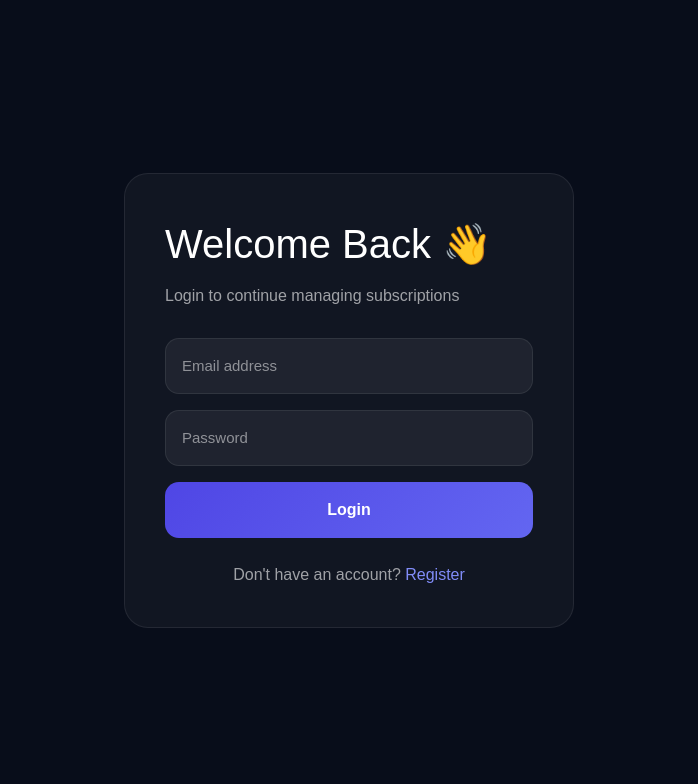
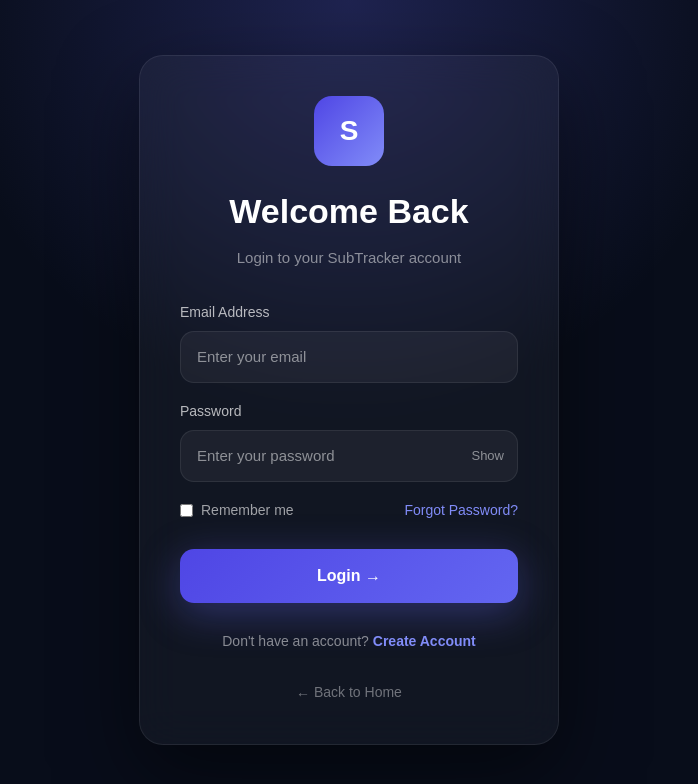
Before and after one commit to codewithabhi101/subtracker, a Next.js app in the folder frontend/: page /login in a window 1280 px wide. Shown: the top 784 px of the page, without its empty margins (291-989 px from the left). Built offline with nearby package versions, Linux system fonts and the light colour scheme.

Commit message:
redesign login and landing page

```diff
--- a/frontend/src/app/login/page.tsx
+++ b/frontend/src/app/login/page.tsx
@@ -1,24 +1,241 @@
 'use client';
 
 import Link from 'next/link';
+import { useState } from 'react';
 
 export default function LoginPage() {
+  const [showPassword, setShowPassword] = useState(false);
+
   return (
-    <div className="authPage">
-      <div className="authCard">
-        <h1>Welcome Back 👋</h1>
-        <p>Login to continue managing subscriptions</p>
+    <div
+      style={{
+        minHeight: '100vh',
+        background:
+          'radial-gradient(circle at top, rgba(99,102,241,0.25), transparent 40%), #080d1a',
+        display: 'flex',
+        alignItems: 'center',
+        justifyContent: 'center',
+        padding: '30px',
+        fontFamily: 'DM Sans, sans-serif',
+      }}
+    >
+      <div
+        style={{
+          width: '100%',
+          maxWidth: '420px',
+          background: 'rgba(255,255,255,0.04)',
+          border: '1px solid rgba(255,255,255,0.08)',
+          borderRadius: '24px',
+          padding: '40px',
+          backdropFilter: 'blur(20px)',
+          boxShadow: '0 30px 80px rgba(0,0,0,0.5)',
+        }}
+      >
+        <div style={{ textAlign: 'center', marginBottom: '32px' }}>
+          <div
+            style={{
+              width: '70px',
+              height: '70px',
+              margin: '0 auto 20px',
+              borderRadius: '18px',
+              background: 'linear-gradient(135deg,#4f46e5,#818cf8)',
+              display: 'flex',
+              alignItems: 'center',
+              justifyContent: 'center',
+              fontSize: '28px',
+              fontWeight: '800',
+            }}
+          >
+            S
+          </div>
 
-        <form className="authForm">
-          <input type="email" placeholder="Email address" />
-          <input type="password" placeholder="Password" />
+          <h1
+            style={{
+              fontSize: '34px',
+              fontWeight: '800',
+              marginBottom: '10px',
+            }}
+          >
+            Welcome Back
+          </h1>
 
-          <button type="submit">Login</button>
+          <p
+            style={{
+              color: 'rgba(255,255,255,0.5)',
+              fontSize: '15px',
+            }}
+          >
+            Login to your SubTracker account
+          </p>
+        </div>
+
+        <form style={{ display: 'flex', flexDirection: 'column', gap: '18px' }}>
+          <div>
+            <label
+              style={{
+                display: 'block',
+                marginBottom: '8px',
+                fontSize: '14px',
+                color: 'rgba(255,255,255,0.7)',
+              }}
+            >
+              Email Address
+            </label>
+
+            <input
+              type="email"
+              placeholder="Enter your email"
+              style={{
+                width: '100%',
+                height: '52px',
+                borderRadius: '14px',
+                border: '1px solid rgba(255,255,255,0.08)',
+                background: 'rgba(255,255,255,0.05)',
+                padding: '0 16px',
+                color: '#fff',
+                fontSize: '15px',
+                outline: 'none',
+              }}
+            />
+          </div>
+
+          <div>
+            <label
+              style={{
+                display: 'block',
+                marginBottom: '8px',
+                fontSize: '14px',
+                color: 'rgba(255,255,255,0.7)',
+              }}
+            >
+              Password
+            </label>
+
+            <div style={{ position: 'relative' }}>
+              <input
+                type={showPassword ? 'text' : 'password'}
+                placeholder="Enter your password"
+                style={{
+                  width: '100%',
+                  height: '52px',
+                  borderRadius: '14px',
+                  border: '1px solid rgba(255,255,255,0.08)',
+                  background: 'rgba(255,255,255,0.05)',
+                  padding: '0 16px',
+                  color: '#fff',
+                  fontSize: '15px',
+                  outline: 'none',
+                }}
+              />
+
+              <button
+                type="button"
+                onClick={() => setShowPassword(!showPassword)}
+                style={{
+                  position: 'absolute',
+                  right: '14px',
+                  top: '50%',
+                  transform: 'translateY(-50%)',
+                  background: 'transparent',
+                  border: 'none',
+                  color: 'rgba(255,255,255,0.5)',
+                  cursor: 'pointer',
+                  fontSize: '13px',
+                }}
+              >
+                {showPassword ? 'Hide' : 'Show'}
+              </button>
+            </div>
+          </div>
+
+          <div
+            style={{
+              display: 'flex',
+              justifyContent: 'space-between',
+              alignItems: 'center',
+              fontSize: '14px',
+            }}
+          >
+            <label
+              style={{
+                display: 'flex',
+                alignItems: 'center',
+                gap: '8px',
+                color: 'rgba(255,255,255,0.6)',
+              }}
+            >
+              <input type="checkbox" />
+              Remember me
+            </label>
+
+            <a
+              href="#"
+              style={{
+                color: '#818cf8',
+                textDecoration: 'none',
+              }}
+            >
+              Forgot Password?
+            </a>
+          </div>
+
+          <button
+            type="submit"
+            style={{
+              width: '100%',
+              height: '54px',
+              borderRadius: '14px',
+              border: 'none',
+              background: 'linear-gradient(135deg,#4f46e5,#6366f1)',
+              color: '#fff',
+              fontSize: '16px',
+              fontWeight: '700',
+              cursor: 'pointer',
+              marginTop: '10px',
+              boxShadow: '0 10px 40px rgba(99,102,241,0.35)',
+            }}
+          >
+            Login →
+          </button>
         </form>
 
-        <div className="authBottom">
-          Don't have an account?
-          <Link href="/register"> Register</Link>
+        <div
+          style={{
+            marginTop: '28px',
+            textAlign: 'center',
+            color: 'rgba(255,255,255,0.5)',
+            fontSize: '14px',
+          }}
+        >
+          Don&apos;t have an account?{' '}
+          <Link
+            href="/register"
+            style={{
+              color: '#818cf8',
+              textDecoration: 'none',
+              fontWeight: '600',
+            }}
+          >
+            Create Account
+          </Link>
+        </div>
+
+        <div
+          style={{
+            marginTop: '28px',
+            textAlign: 'center',
+          }}
+        >
+          <Link
+            href="/"
+            style={{
+              color: 'rgba(255,255,255,0.4)',
+              textDecoration: 'none',
+              fontSize: '14px',
+            }}
+          >
+            ← Back to Home
+          </Link>
         </div>
       </div>
     </div>
--- a/frontend/src/app/register/page.tsx
+++ b/frontend/src/app/register/page.tsx
@@ -1,27 +1,183 @@
 'use client';
 
 import Link from 'next/link';
+import { useState } from 'react';
 
 export default function RegisterPage() {
+  const [showPassword, setShowPassword] = useState(false);
+
   return (
-    <div className="authPage">
-      <div className="authCard">
-        <h1>Create Account 🚀</h1>
-        <p>Start tracking your subscriptions today</p>
+    <div
+      style={{
+        minHeight: '100vh',
+        background:
+          'radial-gradient(circle at top, rgba(99,102,241,0.25), transparent 40%), #080d1a',
+        display: 'flex',
+        alignItems: 'center',
+        justifyContent: 'center',
+        padding: '30px',
+        fontFamily: 'DM Sans, sans-serif',
+      }}
+    >
+      <div
+        style={{
+          width: '100%',
+          maxWidth: '450px',
+          background: 'rgba(255,255,255,0.04)',
+          border: '1px solid rgba(255,255,255,0.08)',
+          borderRadius: '24px',
+          padding: '40px',
+          backdropFilter: 'blur(20px)',
+          boxShadow: '0 30px 80px rgba(0,0,0,0.5)',
+        }}
+      >
+        <div style={{ textAlign: 'center', marginBottom: '32px' }}>
+          <div
+            style={{
+              width: '70px',
+              height: '70px',
+              margin: '0 auto 20px',
+              borderRadius: '18px',
+              background: 'linear-gradient(135deg,#4f46e5,#818cf8)',
+              display: 'flex',
+              alignItems: 'center',
+              justifyContent: 'center',
+              fontSize: '28px',
+              fontWeight: '800',
+            }}
+          >
+            S
+          </div>
 
-        <form className="authForm">
-          <input type="text" placeholder="Full name" />
-          <input type="email" placeholder="Email address" />
-          <input type="password" placeholder="Password" />
+          <h1
+            style={{
+              fontSize: '34px',
+              fontWeight: '800',
+              marginBottom: '10px',
+            }}
+          >
+            Create Account
+          </h1>
 
-          <button type="submit">Create Account</button>
+          <p
+            style={{
+              color: 'rgba(255,255,255,0.5)',
+              fontSize: '15px',
+            }}
+          >
+            Start tracking subscriptions today
+          </p>
+        </div>
+
+        <form style={{ display: 'flex', flexDirection: 'column', gap: '18px' }}>
+          <input
+            type="text"
+            placeholder="Full Name"
+            style={inputStyle}
+          />
+
+          <input
+            type="email"
+            placeholder="Email Address"
+            style={inputStyle}
+          />
+
+          <div style={{ position: 'relative' }}>
+            <input
+              type={showPassword ? 'text' : 'password'}
+              placeholder="Password"
+              style={inputStyle}
+            />
+
+            <button
+              type="button"
+              onClick={() => setShowPassword(!showPassword)}
+              style={{
+                position: 'absolute',
+                right: '14px',
+                top: '50%',
+                transform: 'translateY(-50%)',
+                background: 'transparent',
+                border: 'none',
+                color: 'rgba(255,255,255,0.5)',
+                cursor: 'pointer',
+              }}
+            >
+              {showPassword ? 'Hide' : 'Show'}
+            </button>
+          </div>
+
+          <button
+            type="submit"
+            style={{
+              width: '100%',
+              height: '54px',
+              borderRadius: '14px',
+              border: 'none',
+              background: 'linear-gradient(135deg,#4f46e5,#6366f1)',
+              color: '#fff',
+              fontSize: '16px',
+              fontWeight: '700',
+              cursor: 'pointer',
+              marginTop: '10px',
+              boxShadow: '0 10px 40px rgba(99,102,241,0.35)',
+            }}
+          >
+            Create Account →
+          </button>
         </form>
 
-        <div className="authBottom">
-          Already have an account?
-          <Link href="/login"> Login</Link>
+        <div
+          style={{
+            marginTop: '28px',
+            textAlign: 'center',
+            color: 'rgba(255,255,255,0.5)',
+            fontSize: '14px',
+          }}
+        >
+          Already have an account?{' '}
+          <Link
+            href="/login"
+            style={{
+              color: '#818cf8',
+              textDecoration: 'none',
+              fontWeight: '600',
+            }}
+          >
+            Login
+          </Link>
+        </div>
+
+        <div
+          style={{
+            marginTop: '28px',
+            textAlign: 'center',
+          }}
+        >
+          <Link
+            href="/"
+            style={{
+              color: 'rgba(255,255,255,0.4)',
+              textDecoration: 'none',
+              fontSize: '14px',
+            }}
+          >
+            ← Back to Home
+          </Link>
         </div>
       </div>
     </div>
   );
 }
+
+const inputStyle = {
+  width: '100%',
+  height: '54px',
+  borderRadius: '14px',
+  border: '1px solid rgba(255,255,255,0.08)',
+  background: 'rgba(255,255,255,0.05)',
+  padding: '0 16px',
+  color: '#fff',
+  fontSize: '15px',
+  outline: 'none',
+} as const;
```
